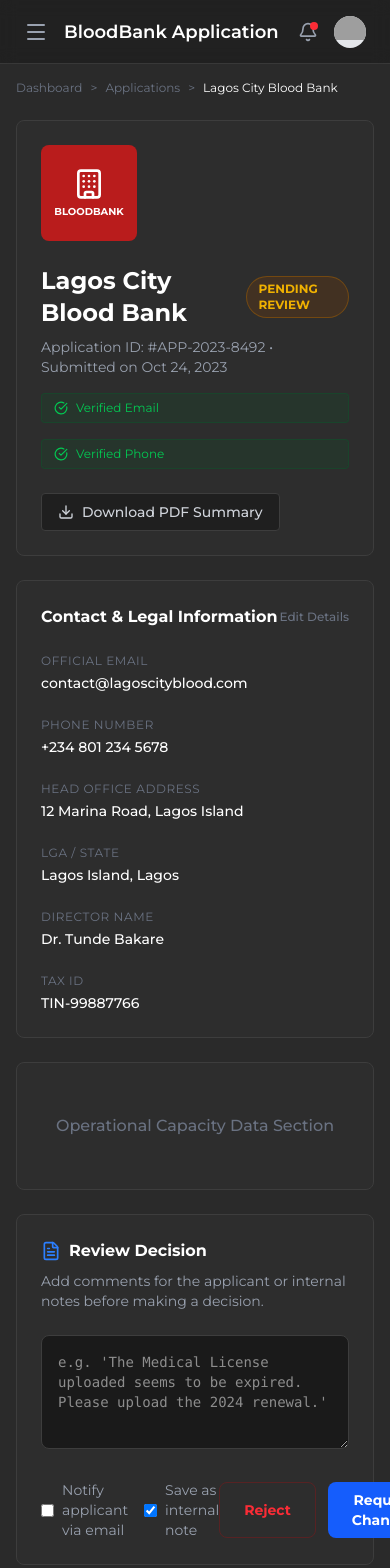
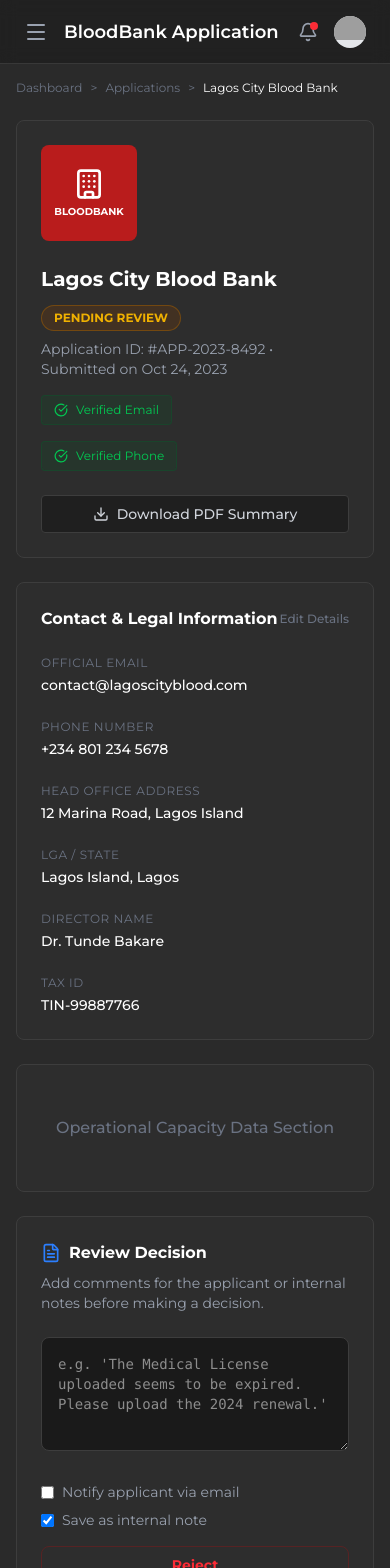
Before and after one commit to BloodDeck/Frontend, a React (Vite) app: page /admin/applications/1 in a window 390 px wide. Shown: the top 1568 px of the page. Built offline with nearby package versions, Linux system fonts and the light colour scheme; grey boxes are pictures that could not be loaded.

Commit message:
Update ApplicationDetails.tsx

```diff
--- a/src/modules/admin/pages/ApplicationDetails.tsx
+++ b/src/modules/admin/pages/ApplicationDetails.tsx
@@ -21,27 +21,27 @@ const ApplicationDetails = () => {
                         <span className="text-[10px] font-bold">BLOODBANK</span>
                     </div>
 
-                    <div className="flex-1">
-                        <div className="flex items-center gap-3 mb-2">
-                            <h1 className="text-2xl font-bold text-white">Lagos City Blood Bank</h1>
-                            <span className="px-3 py-1 rounded-full text-xs font-bold bg-yellow-900/30 text-yellow-500 border border-yellow-700/50">
+                    <div className="flex-1 min-w-0">
+                        <div className="flex flex-wrap items-center gap-3 mb-2">
+                            <h1 className="text-xl md:text-2xl font-bold text-white truncate">Lagos City Blood Bank</h1>
+                            <span className="px-3 py-1 rounded-full text-xs font-bold bg-yellow-900/30 text-yellow-500 border border-yellow-700/50 whitespace-nowrap">
                                 PENDING REVIEW
                             </span>
                         </div>
-                        <p className="text-sm text-gray-400 mb-4">
+                        <p className="text-sm text-gray-400 mb-4 break-words">
                             Application ID: #APP-2023-8492 • Submitted on Oct 24, 2023
                         </p>
 
                         <div className="flex flex-col sm:flex-row gap-4">
-                            <div className="flex items-center gap-2 text-xs text-green-500 bg-green-900/20 px-3 py-1.5 rounded border border-green-900/50">
+                            <div className="flex items-center gap-2 text-xs text-green-500 bg-green-900/20 px-3 py-1.5 rounded border border-green-900/50 w-fit">
                                 <CheckCircle size={14} /> Verified Email
                             </div>
-                            <div className="flex items-center gap-2 text-xs text-green-500 bg-green-900/20 px-3 py-1.5 rounded border border-green-900/50">
+                            <div className="flex items-center gap-2 text-xs text-green-500 bg-green-900/20 px-3 py-1.5 rounded border border-green-900/50 w-fit">
                                 <CheckCircle size={14} /> Verified Phone
                             </div>
                         </div>
                     </div>
-                    <button className="bg-[#1F1F1F] hover:bg-[#333333] text-gray-300 px-4 py-2 rounded text-sm font-medium border border-[#3D3D3D] flex items-center gap-2">
+                    <button className="w-full md:w-auto bg-[#1F1F1F] hover:bg-[#333333] text-gray-300 px-4 py-2 rounded text-sm font-medium border border-[#3D3D3D] flex items-center justify-center gap-2 transition-colors">
                         <Download size={16} /> Download PDF Summary
                     </button>
                 </div>
@@ -58,7 +58,7 @@ const ApplicationDetails = () => {
                             <h3 className="font-bold text-white">Contact & Legal Information</h3>
                             <button className="text-xs text-gray-500 hover:text-white font-medium">Edit Details</button>
                         </div>
-                        <div className="grid grid-cols-1 md:grid-cols-2 gap-y-6 gap-x-12">
+                        <div className="grid grid-cols-1 sm:grid-cols-2 gap-y-6 gap-x-12">
                             <div className="space-y-1">
                                 <p className="text-xs text-gray-500 uppercase tracking-wider">Official Email</p>
                                 <p className="text-sm text-white font-medium flex items-center gap-2">
@@ -109,8 +109,8 @@ const ApplicationDetails = () => {
                             onChange={(e) => setReviewNote(e.target.value)}
                         />
 
-                        <div className="flex items-center justify-between">
-                            <div className="flex items-center gap-4 text-sm">
+                        <div className="flex flex-col md:flex-row items-start md:items-center justify-between gap-4">
+                            <div className="flex flex-col sm:flex-row gap-2 sm:gap-4 text-sm w-full md:w-auto">
                                 <label className="flex items-center gap-2 text-gray-400 cursor-pointer hover:text-white">
                                     <input type="checkbox" className="form-checkbox bg-[#1A1A1A] border-[#3D3D3D] rounded hover:border-gray-500" />
                                     Notify applicant via email
@@ -120,14 +120,14 @@ const ApplicationDetails = () => {
                                     Save as internal note
                                 </label>
                             </div>
-                            <div className="flex gap-3">
-                                <button className="px-6 py-2 rounded-lg border border-red-900/50 text-red-500 font-bold hover:bg-red-900/20 text-sm">
+                            <div className="flex flex-col sm:flex-row gap-3 w-full md:w-auto">
+                                <button className="flex-1 sm:flex-none justify-center px-6 py-2 rounded-lg border border-red-900/50 text-red-500 font-bold hover:bg-red-900/20 text-sm transition-colors">
                                     Reject
                                 </button>
-                                <button className="px-6 py-2 rounded-lg bg-blue-600 hover:bg-blue-500 text-white font-bold text-sm">
+                                <button className="flex-1 sm:flex-none justify-center px-6 py-2 rounded-lg bg-blue-600 hover:bg-blue-500 text-white font-bold text-sm transition-colors">
                                     Request Changes
                                 </button>
-                                <button className="px-6 py-2 rounded-lg bg-green-600 hover:bg-green-500 text-white font-bold text-sm">
+                                <button className="flex-1 sm:flex-none justify-center px-6 py-2 rounded-lg bg-green-600 hover:bg-green-500 text-white font-bold text-sm transition-colors">
                                     Approve Application
                                 </button>
                             </div>
```
